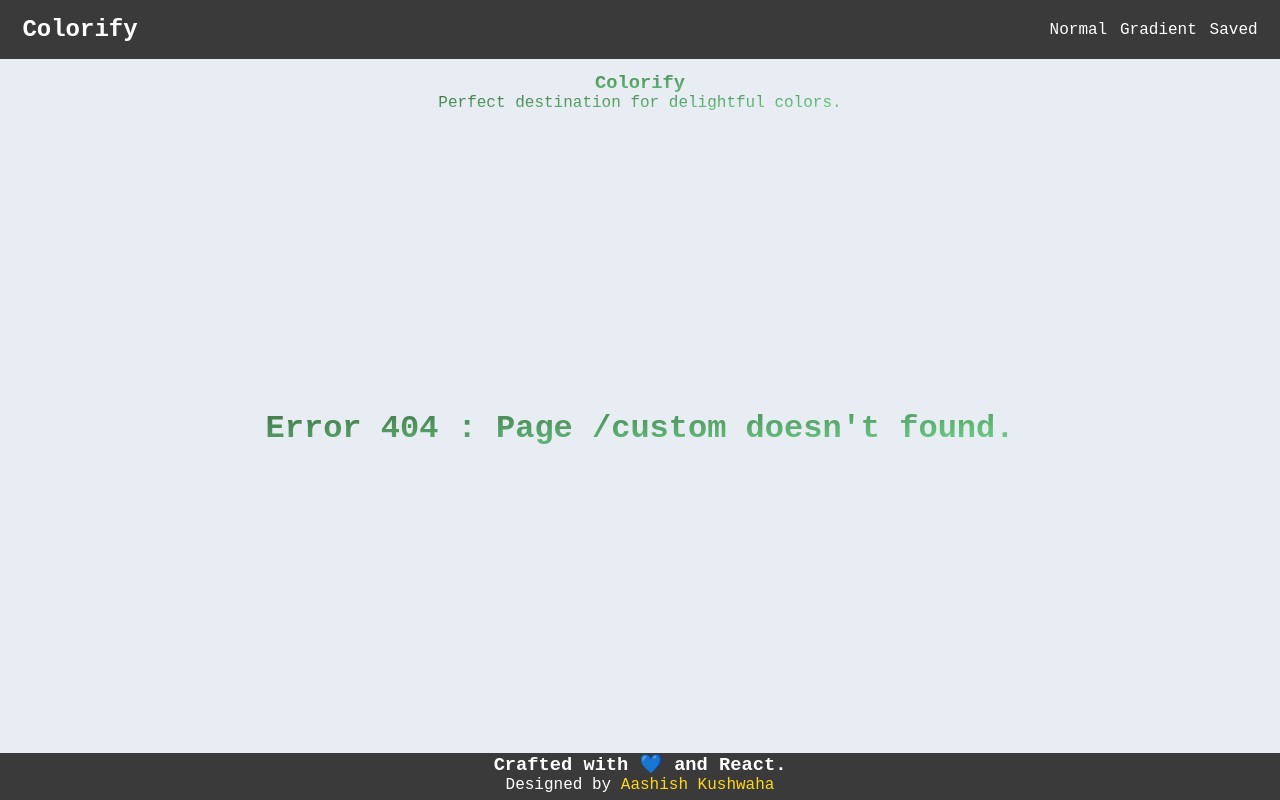
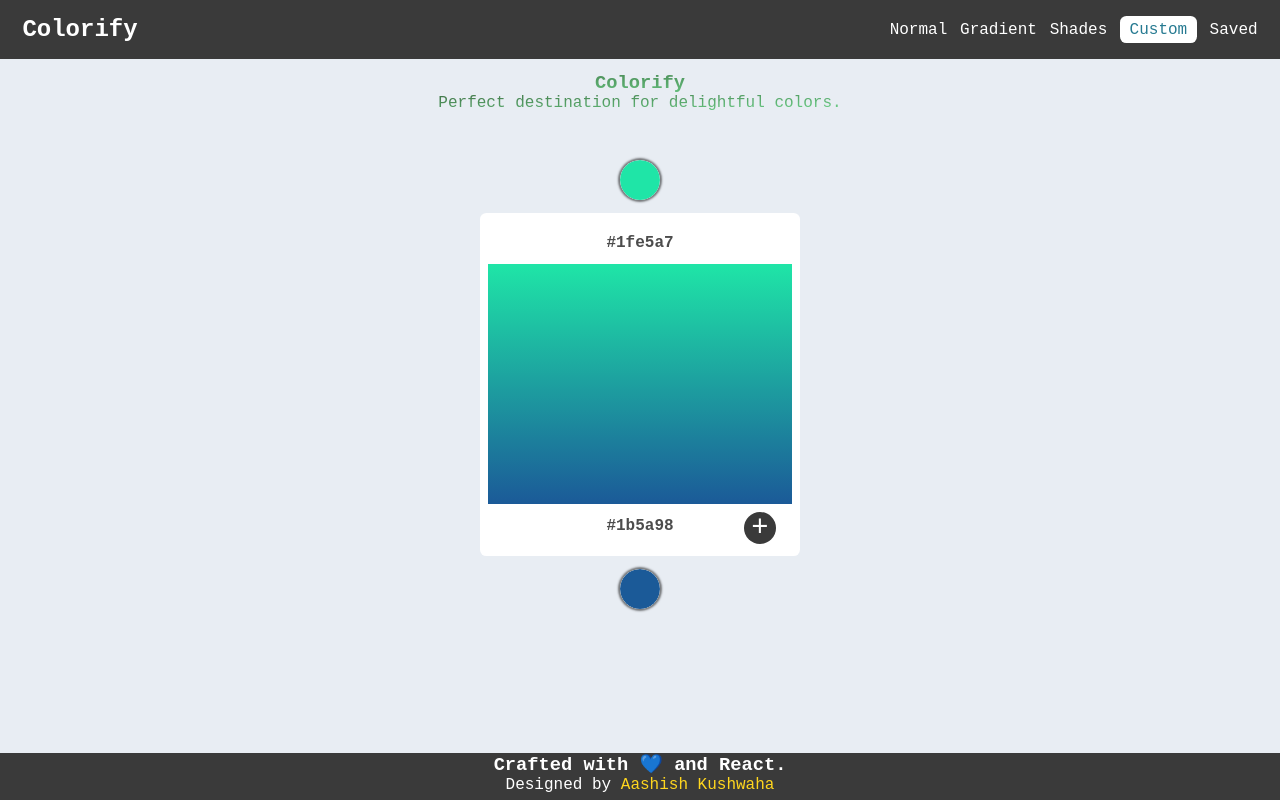
Before and after one commit to Aashishkushwaha/colorify, a React (Create React App) app: page /custom in a window 1280 px wide. Before the commit this address had no page. Built offline with nearby package versions, Linux system fonts and the light colour scheme.

Commit message:
custom gradient generator added

```diff
--- a/src/App.js
+++ b/src/App.js
@@ -21,6 +21,10 @@ const NormalPalleteRow = React.lazy(() =>
 );
 const GradientPalleteRow = React.lazy(() =>
   import("./components/gradientPalleteRow")
+);
+
+const CustomPalleteItem = React.lazy(() =>
+  import("./components/customPalleteItem")
 );
 
 export default function App(props) {
@@ -64,6 +68,11 @@ export default function App(props) {
                   />
                 </Suspense>
               </Route>
+              <Route path="/custom">
+                <Suspense fallback={<h1 className="heading">Loading...</h1>}>
+                  <CustomPalleteItem />
+                </Suspense>
+              </Route>
               <Route path="/saved">
                 <Suspense fallback={<h1 className="heading">Loading...</h1>}>
                   <SavedPalleteItems palletes={savedPalleteItems} />
--- /dev/null
+++ b/src/components/customPalleteItem.js
@@ -0,0 +1,166 @@
+import React, { useContext, useState, useEffect } from "react";
+import CopyContext from "../context/CopyContext";
+import SavedPalleteItemsContext from "../context/SavedPalleteItemsContext";
+
+const CustomPalleteItem = ({ removeSavedPalleteItem, index }) => {
+  const [primaryBackground, setPrimaryBackground] = useState("#1fe5a7");
+  const [secondaryBackground, setSecondaryBackground] = useState("#1b5a98");
+
+  const { copyColor } = useContext(CopyContext);
+  const { savedPalleteItems, setSavedPalleteItems } = useContext(
+    SavedPalleteItemsContext
+  );
+
+  let style = {
+    display: "flex",
+    flexDirection: "column",
+    justifyContent: "space-between",
+    alignItems: "center",
+    background: `linear-gradient(to bottom, ${primaryBackground}, ${secondaryBackground})`,
+  };
+  let assignedClasses = ["pallete-item", "rounded"];
+
+  let [copiedLowerSpanClasses, setCopiedLowerSpanClasses] = useState([
+    "copied",
+    "copied-down",
+  ]);
+  let [copiedUpperSpanClasses, setCopiedUpperSpanClasses] = useState([
+    "copied",
+    "copied-up",
+  ]);
+  let [savedSpanClasses, setSavedSpanClasses] = useState([
+    "copied",
+    "copied-down",
+  ]);
+
+  let [lowerSpanHasShowClass, setLowerSpanHasShowClass] = useState(false);
+  let [upperSpanHasShowClass, setUpperSpanHasShowClass] = useState(false);
+  let [hasSavedClass, setHasSavedClass] = useState(false);
+
+  useEffect(() => {
+    !hasSavedClass
+      ? setSavedSpanClasses(["copied", "copied-down"])
+      : setSavedSpanClasses(["copied", "copied-down", "show-down"]);
+  }, [hasSavedClass]);
+
+  useEffect(() => {
+    let timer = setTimeout(() => {
+      setHasSavedClass(false);
+    }, 500);
+
+    return () => clearTimeout(timer);
+  }, [savedSpanClasses]);
+
+  const savedHandler = (event) => {
+    setSavedPalleteItems([
+      ...savedPalleteItems,
+      [primaryBackground, secondaryBackground],
+    ]);
+    localStorage.setItem(
+      "savedPalleteItems",
+      JSON.stringify([
+        ...savedPalleteItems,
+        [primaryBackground, secondaryBackground],
+      ])
+    );
+    event.stopPropagation();
+    setHasSavedClass(true);
+  };
+
+  useEffect(() => {
+    !lowerSpanHasShowClass
+      ? setCopiedLowerSpanClasses(["copied", "copied-down"])
+      : setCopiedLowerSpanClasses(["copied", "copied-down", "show-down"]);
+  }, [lowerSpanHasShowClass]);
+
+  useEffect(() => {
+    !upperSpanHasShowClass
+      ? setCopiedUpperSpanClasses(["copied", "copied-up"])
+      : setCopiedUpperSpanClasses(["copied", "copied-up", "show-up"]);
+  }, [upperSpanHasShowClass]);
+
+  useEffect(() => {
+    let timer = setTimeout(() => {
+      setUpperSpanHasShowClass(false);
+    }, 500);
+
+    return () => clearTimeout(timer);
+  }, [copiedUpperSpanClasses]);
+
+  useEffect(() => {
+    let timer = setTimeout(() => {
+      setLowerSpanHasShowClass(false);
+    }, 500);
+
+    return () => clearTimeout(timer);
+  }, [copiedLowerSpanClasses]);
+
+  const handler = async (event, color, copyType) => {
+    copyType === "lower"
+      ? setLowerSpanHasShowClass(true)
+      : setUpperSpanHasShowClass(true);
+    copyColor(color);
+  };
+
+  const deleteHandler = (event, index) => {
+    let newArray = savedPalleteItems.filter(
+      (item, currentIndex) => currentIndex !== index
+    );
+    setSavedPalleteItems(newArray);
+    localStorage.setItem("savedPalleteItems", JSON.stringify(newArray));
+    event.stopPropagation();
+  };
+
+  return (
+    <div style={{ width: "20rem", margin: "0 auto", marginTop: "1.2rem" }}>
+      <input
+        type="color"
+        name="primary"
+        id="primaryBackground"
+        value={primaryBackground}
+        onChange={(e) => setPrimaryBackground(e.target.value)}
+      />
+      <div
+        className={assignedClasses.join(" ")}
+        style={{ position: "relative" }}
+      >
+        <span
+          onClick={(event) => handler(event, primaryBackground, "upper")}
+          style={{ color: "#4c4c4c" }}
+        >
+          {primaryBackground}
+        </span>
+        <div style={style}>
+          <span
+            className="pallete-item__save"
+            onClick={(e) => {
+              return removeSavedPalleteItem
+                ? deleteHandler(e, index)
+                : savedHandler(e);
+            }}
+          >
+            {removeSavedPalleteItem ? "-" : "+"}
+          </span>
+          <span className={savedSpanClasses.join(" ")}>Saved</span>
+          <span className={copiedUpperSpanClasses.join(" ")}>Copied</span>
+          <span className={copiedLowerSpanClasses.join(" ")}>Copied</span>
+        </div>
+        <span
+          onClick={(event) => handler(event, secondaryBackground, "lower")}
+          style={{ color: "#4c4c4c" }}
+        >
+          {secondaryBackground}
+        </span>
+      </div>
+      <input
+        type="color"
+        name="secondary"
+        id="secondaryBackground"
+        value={secondaryBackground}
+        onChange={(e) => setSecondaryBackground(e.target.value)}
+      />
+    </div>
+  );
+};
+
+export default CustomPalleteItem;
--- a/src/components/navBarComponent.js
+++ b/src/components/navBarComponent.js
@@ -22,6 +22,16 @@ export default (props) => {
             </NavLink>
           </li>
           <li>
+            <NavLink className="main-header__list-item" to="/shades">
+              Shades
+            </NavLink>
+          </li>
+          <li>
+            <NavLink className="main-header__list-item" to="/custom">
+              Custom
+            </NavLink>
+          </li>
+          <li>
             <NavLink className="main-header__list-item" to="/saved">
               Saved
             </NavLink>
--- a/src/styles.css
+++ b/src/styles.css
@@ -10,6 +10,25 @@ body {
   background: #e8edf3;
   padding: 1.5rem 0;
   font-family: "Courier New", Courier, monospace;
+}
+
+input[type="color"] {
+  -webkit-appearance: none;
+  border: none;
+  width: 2.5rem;
+  height: 2.5rem;
+  border-radius: 50%;
+  outline: none;
+  background: none;
+  margin: 0.8rem 0;
+  box-shadow: 0 0px 2px 2px rgba(0, 0, 0, 0.5);
+}
+input[type="color"]::-webkit-color-swatch-wrapper {
+  padding: 0;
+}
+input[type="color"]::-webkit-color-swatch {
+  border-radius: 50px;
+  border: none;
 }
 
 .main-header {
```
